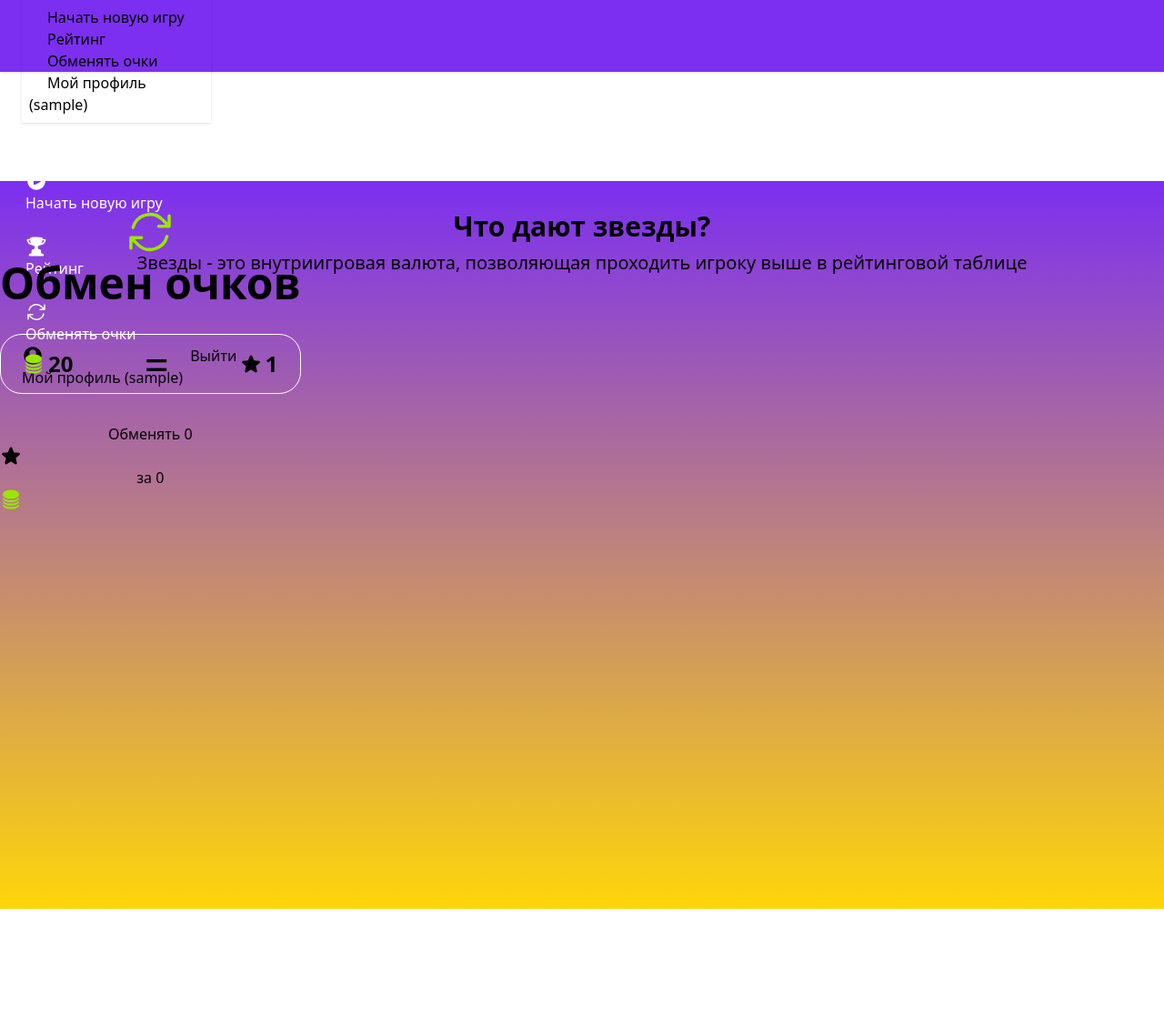
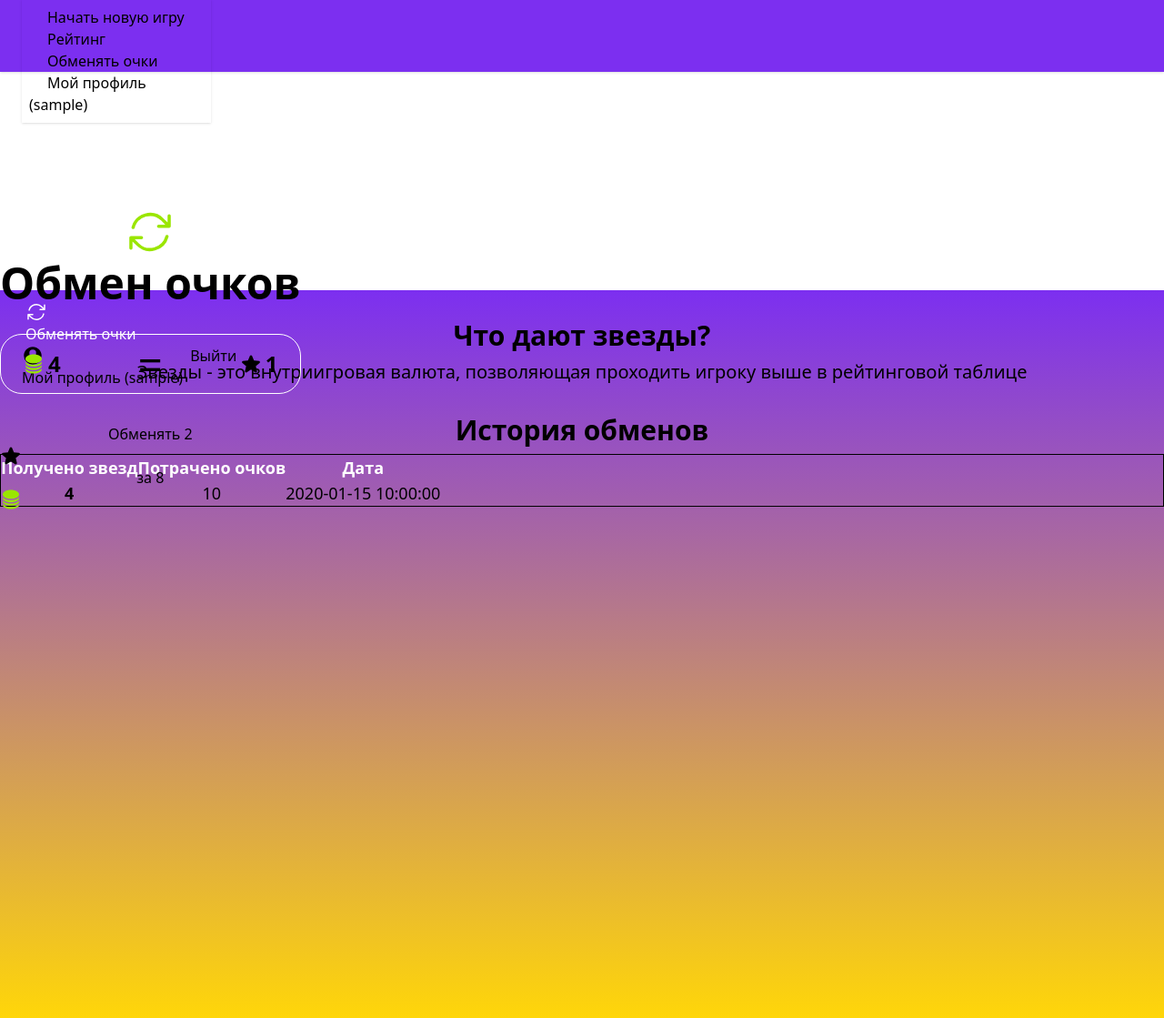
Before and after one commit to qwwwwf/WhatIsGoogledMore, a Flask app: template templates/exchange.html in a window 1280 px wide. Shown: the part 13-1132 px from the top of the page at 91% size. Before the commit the page ends 1012 px from the top, so only its background shows below. Run offline with Flask 3, Linux system fonts and the light colour scheme; a user stored in the database is signed in; tables that the repository leaves empty hold one stand-in row (values such as "Sample post"); the template is opened without the code that fills it: most values are stand-ins (such as "Sample title", 1, 10 or a date in 2020); some libraries are stand-ins or nearby versions.

Commit message:
Added User API

```diff
--- /dev/null
+++ b/config.py
@@ -0,0 +1 @@
+STAR_EXCHANGE_RATE = 30  # Количество очков в обмен на 1 звезду
--- a/data/user_model.py
+++ b/data/user_model.py
@@ -24,6 +24,7 @@
     points = sqlalchemy.Column(sqlalchemy.Integer, nullable=False, default=0)
     points_spent = sqlalchemy.Column(sqlalchemy.Integer, nullable=False, default=0)
     hashed_password = sqlalchemy.Column(sqlalchemy.String, nullable=False)
+    exchange_history = sqlalchemy.Column(sqlalchemy.JSON, nullable=False, default={})
     created_date = sqlalchemy.Column(sqlalchemy.DateTime, default=datetime.datetime.now)
 
     games = orm.relationship('Game', back_populates='user')
--- a/main.py
+++ b/main.py
@@ -1,11 +1,13 @@
 from os import getenv
 from dotenv import load_dotenv
 
+from api.user_api import UserResource
+from config import STAR_EXCHANGE_RATE
 from data import db_session
 from data.user_model import User
 
 from flask_restful import Api
-from flask import Flask, render_template, redirect, request
+from flask import Flask, render_template, redirect
 from flask_login import LoginManager, logout_user, login_required, login_user, current_user
 
 from forms.login_form import LoginForm
@@ -19,6 +21,7 @@
 
 # API
 api = Api(app)
+api.add_resource(UserResource, '/api/users/<user_id>/<action>')
 
 # Database init
 db_session.global_init('db/data.db')
@@ -125,7 +128,11 @@
 
 @app.route('/exchange', methods=['GET', 'POST'])
 def exchange_route():
-    return render_template('exchange.html')
+    return render_template(
+        'exchange.html',
+        exchange_history=current_user.exchange_history,
+        exchange_rate=STAR_EXCHANGE_RATE
+    )
 
 
 # App run
--- a/templates/base.html
+++ b/templates/base.html
@@ -3,9 +3,9 @@
 <head>
     <meta charset="utf-8">
     <meta name="viewport" content="width=device-width, initial-scale=1, shrink-to-fit=no">
-    <script src="https://cdn.jsdelivr.net/npm/@tailwindcss/browser@4"></script>
     <link href="https://cdn.jsdelivr.net/npm/daisyui@5" rel="stylesheet" type="text/css"/>
     <link rel="stylesheet" href="/static/styles/style.css">
+    <script src="https://cdn.jsdelivr.net/npm/@tailwindcss/browser@4"></script>
     <script src="/static/scripts/main.js"></script>
     <title>WhatIsGoogledMore</title>
 </head>
--- a/templates/exchange.html
+++ b/templates/exchange.html
@@ -23,7 +23,7 @@
                   <path d="M12 16.5c2.685 0 5.19-.586 7.078-1.609a8.282 8.282 0 0 0 1.897-1.384c.016.121.025.244.025.368 0 2.692-4.03 4.875-9 4.875s-9-2.183-9-4.875c0-.124.009-.247.025-.368a8.284 8.284 0 0 0 1.897 1.384C6.809 15.914 9.315 16.5 12 16.5Z"/>
                   <path d="M12 20.25c2.685 0 5.19-.586 7.078-1.609a8.282 8.282 0 0 0 1.897-1.384c.016.121.025.244.025.368 0 2.692-4.03 4.875-9 4.875s-9-2.183-9-4.875c0-.124.009-.247.025-.368a8.284 8.284 0 0 0 1.897 1.384C6.809 19.664 9.315 20.25 12 20.25Z"/>
                 </svg>
-                20
+                {{exchange_rate}}
                 </span>
                 <span class="text-5xl">=</span>
                 <span class="flex items-center gap-1 text-2xl font-bold">
@@ -37,16 +37,15 @@
                 </span>
             </div>
 
-
             <button id="btnExchange" class="btn btn-lg rounded-full">Обменять {{
-                current_user.points // 20 }}
+                current_user.points // exchange_rate }}
                 <svg xmlns="http://www.w3.org/2000/svg" viewBox="0 0 24 24" fill="currentColor"
                      class="size-6 text-primary">
                     <path fill-rule="evenodd"
                           d="M10.788 3.21c.448-1.077 1.976-1.077 2.424 0l2.082 5.006 5.404.434c1.164.093 1.636 1.545.749 2.305l-4.117 3.527 1.257 5.273c.271 1.136-.964 2.033-1.96 1.425L12 18.354 7.373 21.18c-.996.608-2.231-.29-1.96-1.425l1.257-5.273-4.117-3.527c-.887-.76-.415-2.212.749-2.305l5.404-.434 2.082-5.005Z"
                           clip-rule="evenodd"/>
                 </svg>
-                за {{ (current_user.points // 20) * 20 }}
+                за {{ (current_user.points // exchange_rate) * exchange_rate }}
                 <svg xmlns="http://www.w3.org/2000/svg" viewBox="0 0 24 24" fill="currentColor"
                      class="size-6 text-lime-400">
                     <path d="M21 6.375c0 2.692-4.03 4.875-9 4.875S3 9.067 3 6.375 7.03 1.5 12 1.5s9 2.183 9 4.875Z"/>
@@ -57,20 +56,54 @@
             </button>
         </div>
 
-        <div class="flex flex-col gap-2 mt-50 md:mt-30">
-            <h2 class="text-2xl mt-8 md:text-3xl font-semibold">Что дают звезды?</h2>
-            <p class="text-xl">Звезды - это внутриигровая валюта, позволяющая проходить игроку выше в рейтинговой
-                таблице</p>
+        <div class="mt-90 md:mt-60">
+            <div class="flex flex-col gap-2">
+                <h2 class="text-2xl mt-8 md:text-3xl font-semibold">Что дают звезды?</h2>
+                <p class="text-xl">Звезды - это внутриигровая валюта, позволяющая проходить игроку выше в рейтинговой
+                    таблице</p>
+            </div>
+
+            <div class="flex flex-col gap-2">
+                <h2 class="text-2xl mt-8 md:text-3xl font-semibold">История обменов</h2>
+
+                <div class="overflow-x-auto rounded-box border border-base">
+                    <table class="table text-lg">
+                        <!-- head -->
+                        <thead>
+                        <tr class="text-lg text-white">
+                            <th>Получено звезд</th>
+                            <th>Потрачено очков</th>
+                            <th>Дата</th>
+                        </tr>
+                        </thead>
+                        <tbody>
+                        <!-- rows -->
+                        {% for exchange in exchange_history %}
+                        <tr>
+                            <th>{{ exchange["stars_gave"] }}</th>
+                            <td>{{ exchange["points_spent"] }}</td>
+                            <td>{{ exchange["created_at"] }}</td>
+                        </tr>
+                        {% endfor %}
+                        </tbody>
+                    </table>
+                </div>
+            </div>
         </div>
     </div>
 </div>
 
 <script>
     const btnExchange = document.querySelector('#btnExchange')
-    btnExchange.addEventListener('click', event => {
-        const response = fetch(`127.0.0.1:8080/api/users/${current_user.id}/exchange-points`)
+    btnExchange.addEventListener('click', async (event) => {
+        const response = await fetch(
+        '/api/users/{{current_user.id}}/exchange-points',
+        { method: "POST" }
+        )
+
         if (!response.ok) {
             alert('Произошла неизвестная ошибка при попытке обменять очки')
+            return
         }
 
         navigation.reload()
```
Also changed, not shown: api/user_api.py (+23 -0 lines), README.md.
